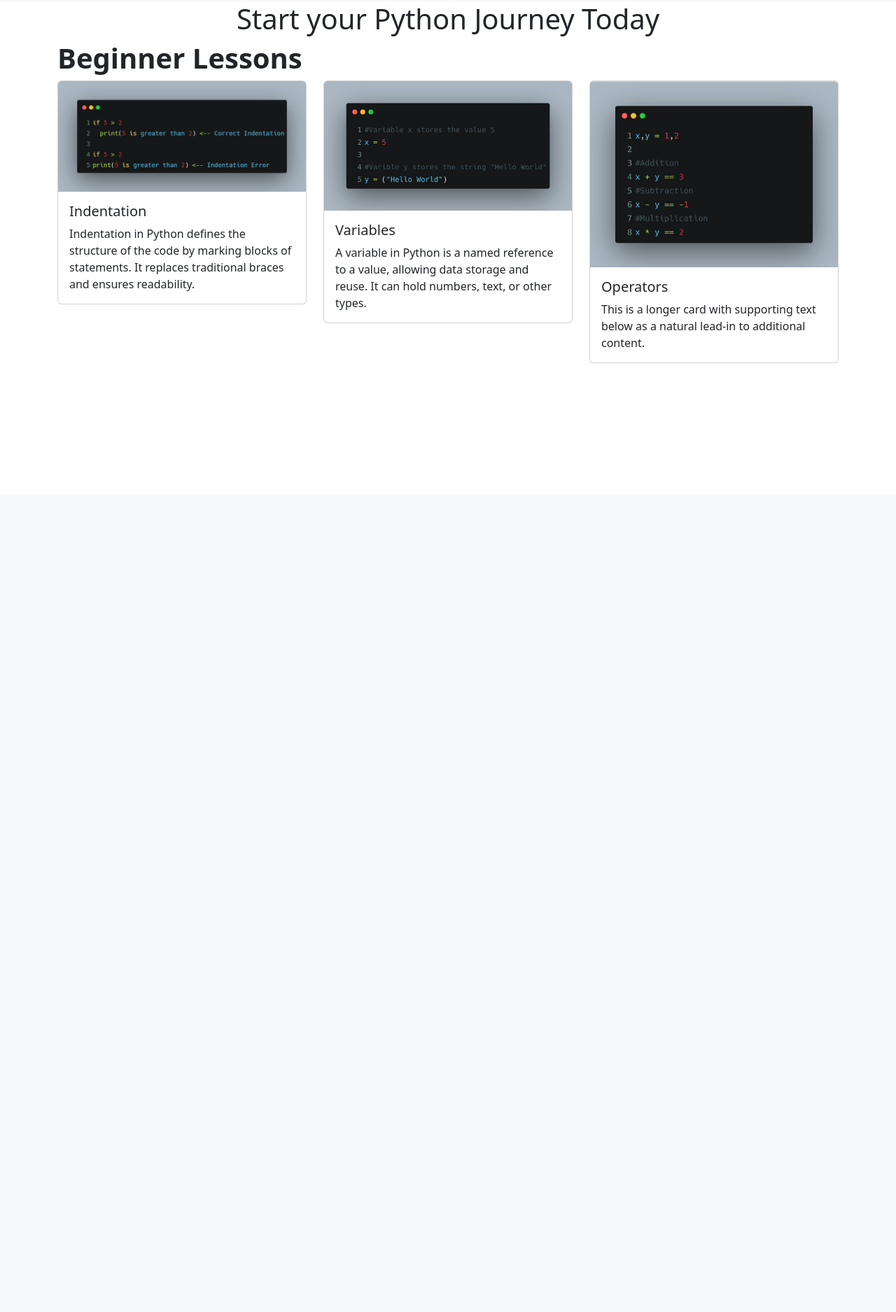
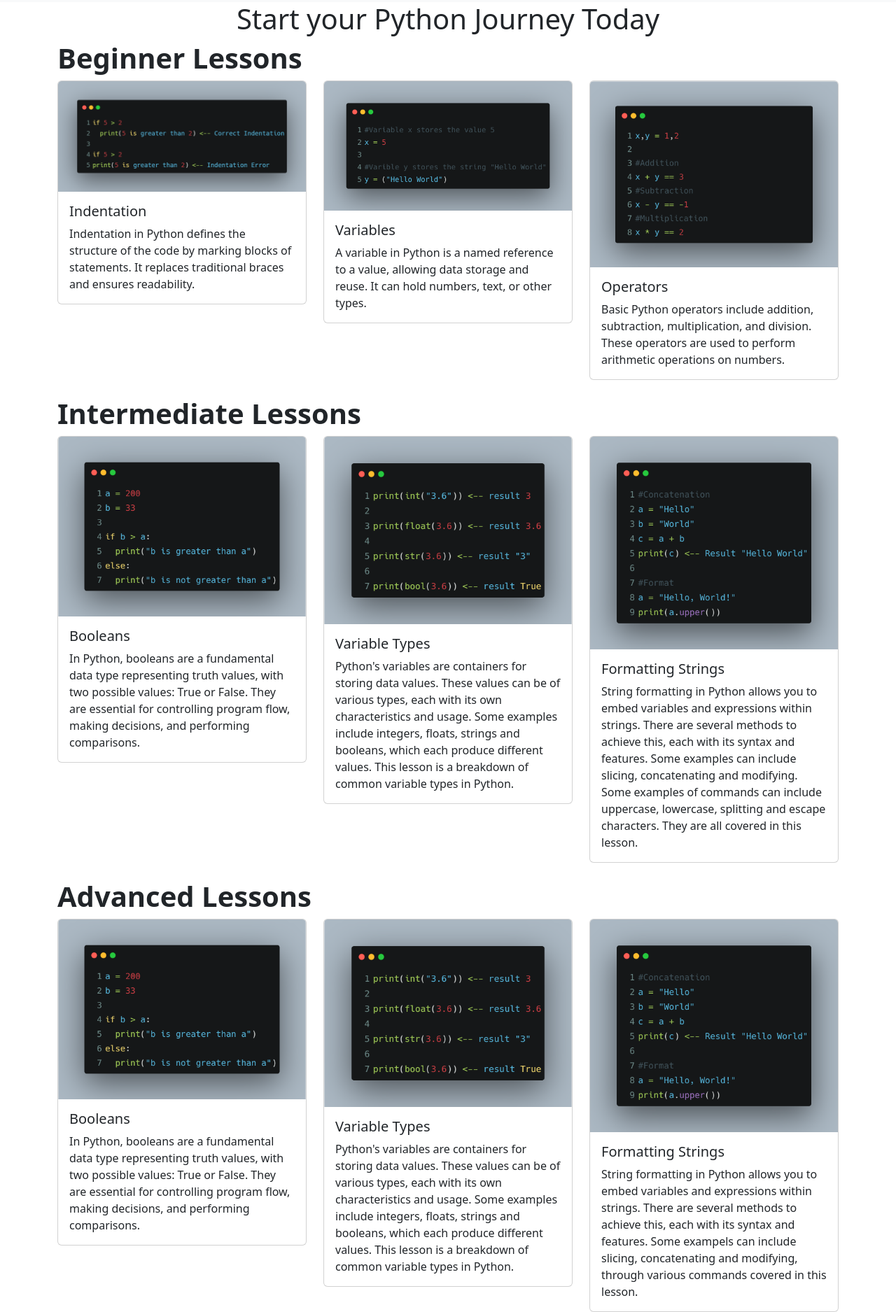
Before and after one commit to TempeHS/2026CT_Web_Toby.J, a Flask app: page /lessonshome.html in a window 1280 px wide. Shown: the part 93-1968 px from the top of the page at 70% size. Before the commit the page ends 612 px from the top, so only its background shows below. Run offline with Flask 3, Linux system fonts and the light colour scheme.

Commit message:
updated home lessons and improved card images

```diff
--- a/main.py
+++ b/main.py
@@ -11,9 +11,9 @@ def index():
         ("What skill level is this for?", "Learn Python website is for beginners to pros! There are lessons for all skill levels and experience", "Learn Python for all skill levels today!", "static/images/card1use.svg"),
         ("What is Python used for?", "Python can be used to build anything you can imagine, from games to lessons to websites!", "Learn what you can do with Python today", "static/images/card2what.svg"),
         ("How can you learn?", "You can learn through games, interactive lessons and quizzes", "Learn python the fun way today!", "static/images/card3how.svg"),
-        ("How can you learn?", "You can learn through games, interactive lessons and quizzes", "Learn python the fun way today!", "static/images/card4beginner.svg"),
-        ("How can you learn?", "You can learn through games, interactive lessons and quizzes", "Learn python the fun way today!", "static/images/card5intermediate.svg"),
-        ("How can you learn?", "You can learn through games, interactive lessons and quizzes", "Learn python the fun way today!", "static/images/card6advanced.svg"),
+        ("Learn Python Syntax and Basic Variables", "Lorem ipsum dolor sit amet, consectetur adipiscing elit. Aliquam ullamcorper lorem id venenatis condimentum. Nam ultricies nibh pharetra felis pretium tincidunt.", "Learn python the fun way today!", "static/images/card4beginner.svg"),
+        ("Learn Booleans, Operators and Conditionals", "Lorem ipsum dolor sit amet, consectetur adipiscing elit. Aliquam ullamcorper lorem id venenatis condimentum. Nam ultricies nibh pharetra felis pretium tincidunt. ", "Learn python the fun way today!", "static/images/card5intermediate.svg"),
+        ("Learn For/While loops, Tuples, Lists and F-strings", "Lorem ipsum dolor sit amet, consectetur adipiscing elit. Aliquam ullamcorper lorem id venenatis condimentum. Nam ultricies nibh pharetra felis pretium tincidunt. .", "Learn python the fun way today!", "static/images/card6advanced.svg"),
     )
     return render_template("index.html", cards=card_data), 200
 
--- a/templates/index.html
+++ b/templates/index.html
@@ -9,7 +9,7 @@
         <div class="card-body">
           <h5 class="card-title">{{ card [0] }}</h5>
           <p class="card-text">{{ card [1] }}</p>
-          <a href="#" class="btn btn-primary">{{ card [2] }}</a>
+          <a href="lessonshome.html" class="btn btn-primary">{{ card [2] }}</a>
         </div>
       </div>
     </div>
--- a/templates/lessonshome.html
+++ b/templates/lessonshome.html
@@ -1,14 +1,14 @@
-{% extends 'layout.html' %} {% block content %}
+{% extends 'layout.html' %}
+{% block content %}
 
 <div class="container">
   <div class="row">
     <h1 style="text-align: center">Start your Python Journey Today</h1>
     <br />
-
     <strong><h1  style="text-align: start">Beginner Lessons</strong></h1>
   </div>
 
-  <div class="row row-cols-1 row-cols-md-3 g-4">
+  <div class="row row-cols-1 row-cols-md-3 lg-4">
     <div class="col">
       <div class="card ">
         <img src="static/images/python_indentation_example.png" class="card-img-top img-fluid" alt="...">
@@ -34,9 +34,90 @@
         <img src="static/images/python_operators_example.png" class="card-img-top img-fluid" alt="...">
         <div class="card-body">
           <h5 class="card-title">Operators</h5>
-          <p class="card-text">This is a longer card with supporting text below as a natural lead-in to additional content.</p>
+          <p class="card-text">Basic Python operators include addition, subtraction, multiplication, and division. These operators are used to perform arithmetic operations on numbers.</p>
         </div>
       </div>
     </div>
+  </div>
+</div>
+
+
+<div class="container">
+  <div class="row">
+    <br />
+    <strong><h1  style="text-align: start">Intermediate Lessons</strong></h1>
+  </div>
+
+  <div class="row row-cols-1 row-cols-md-3 lg-4">
+    <div class="col">
+      <div class="card ">
+        <img src="static/images/python_boolean_example.png" class="card-img-top img-fluid" alt="...">
+        <div class="card-body">
+          <h5 class="card-title">Booleans</h5>
+          <p class="card-text">In Python, booleans are a fundamental data type representing truth values, with two possible values: True or False. They are essential for controlling program flow, making decisions, and performing comparisons.
+          </p>
+        </div>
+      </div>
+    </div>
+    <div class="col">
+      <div class="card  img-fluid">
+        <img src="static/images/python_variabletypes_example.png" class="card-img-top img-fluid" alt="...">
+        <div class="card-body">
+          <h5 class="card-title">Variable Types</h5>
+          <p class="card-text">Python's variables are containers for storing data values. These values can be of various types, each with its own characteristics and usage. Some examples include integers, floats, strings and booleans, which each produce different values. This lesson is a breakdown of common variable types in Python.
+          </p>
+        </div>
+      </div>
+    </div>
+    <div class="col">
+      <div class="card img-fluid">
+        <img src="static/images/python_stringsadvanced_example.png" class="card-img-top img-background" alt="...">
+        <div class="card-body">
+          <h5 class="card-title">Formatting Strings</h5>
+          <p class="card-text">String formatting in Python allows you to embed variables and expressions within strings. There are several methods to achieve this, each with its syntax and features. Some examples can include slicing, concatenating and modifying. Some examples of commands can include uppercase, lowercase, splitting and escape characters. They are all covered in this lesson.</p>
+        </div>
+      </div>
+    </div>
+  </div>
+
+</div>
+
+<div class="container">
+  <div class="row">
+    <br />
+    <strong><h1  style="text-align: start">Advanced Lessons</strong></h1>
+  </div>
+
+  <div class="row row-cols-1 row-cols-md-3 lg-4">
+    <div class="col">
+      <div class="card ">
+        <img src="static/images/python_boolean_example.png" class="card-img-top img-fluid" alt="...">
+        <div class="card-body">
+          <h5 class="card-title">Booleans</h5>
+          <p class="card-text">In Python, booleans are a fundamental data type representing truth values, with two possible values: True or False. They are essential for controlling program flow, making decisions, and performing comparisons.
+          </p>
+        </div>
+      </div>
+    </div>
+    <div class="col">
+      <div class="card  img-fluid">
+        <img src="static/images/python_variabletypes_example.png" class="card-img-top img-fluid" alt="...">
+        <div class="card-body">
+          <h5 class="card-title">Variable Types</h5>
+          <p class="card-text">Python's variables are containers for storing data values. These values can be of various types, each with its own characteristics and usage. Some examples include integers, floats, strings and booleans, which each produce different values. This lesson is a breakdown of common variable types in Python.
+          </p>
+        </div>
+      </div>
+    </div>
+    <div class="col">
+      <div class="card img-fluid">
+        <img src="static/images/python_stringsadvanced_example.png" class="card-img-top img-background" alt="...">
+        <div class="card-body">
+          <h5 class="card-title">Formatting Strings</h5>
+          <p class="card-text">String formatting in Python allows you to embed variables and expressions within strings. There are several methods to achieve this, each with its syntax and features. Some exampels can include slicing, concatenating and modifying, through various commands covered in this lesson.</p>
+        </div>
+      </div>
+    </div>
+  </div>
   {% endblock %}
 </div>
```
Also changed, not shown: static/images/python_boolean_example.png (added), static/images/python_stringsadvanced_example.png (added), static/images/python_variabletypes_example.png (added).
